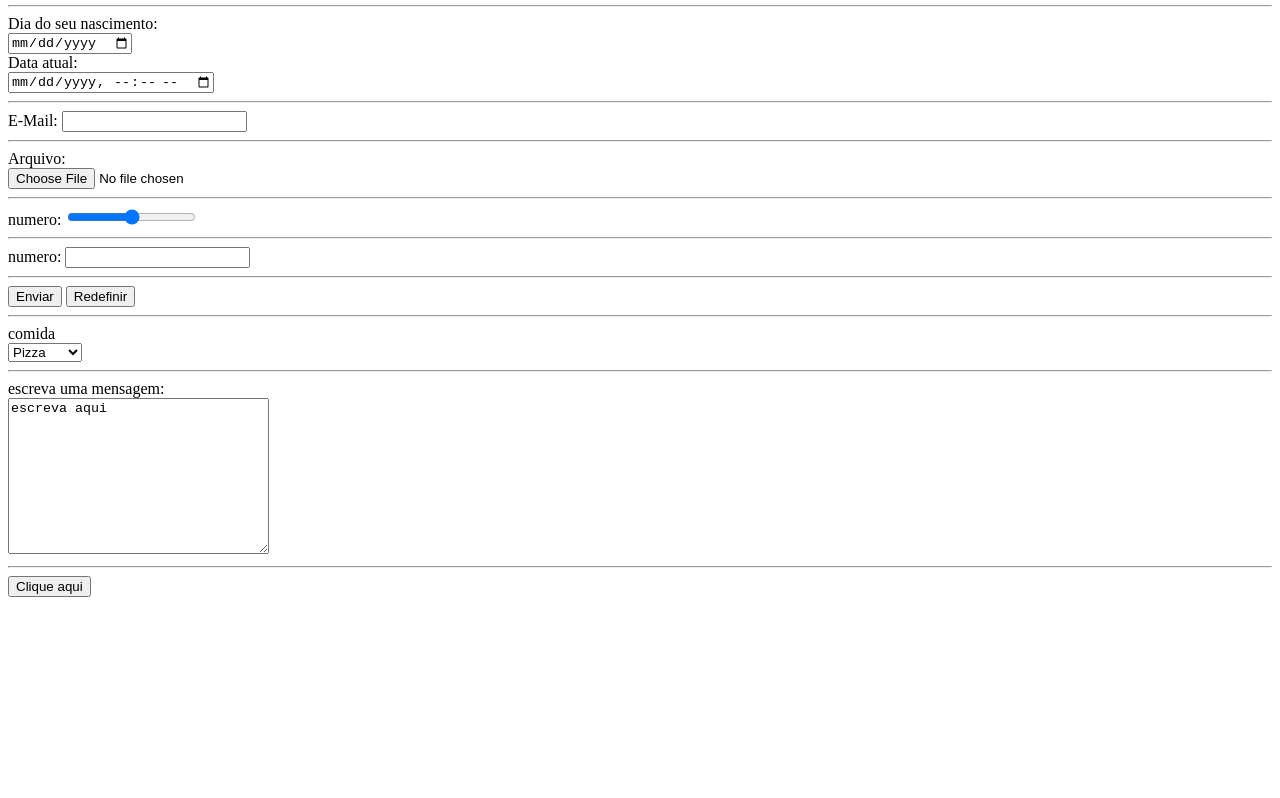
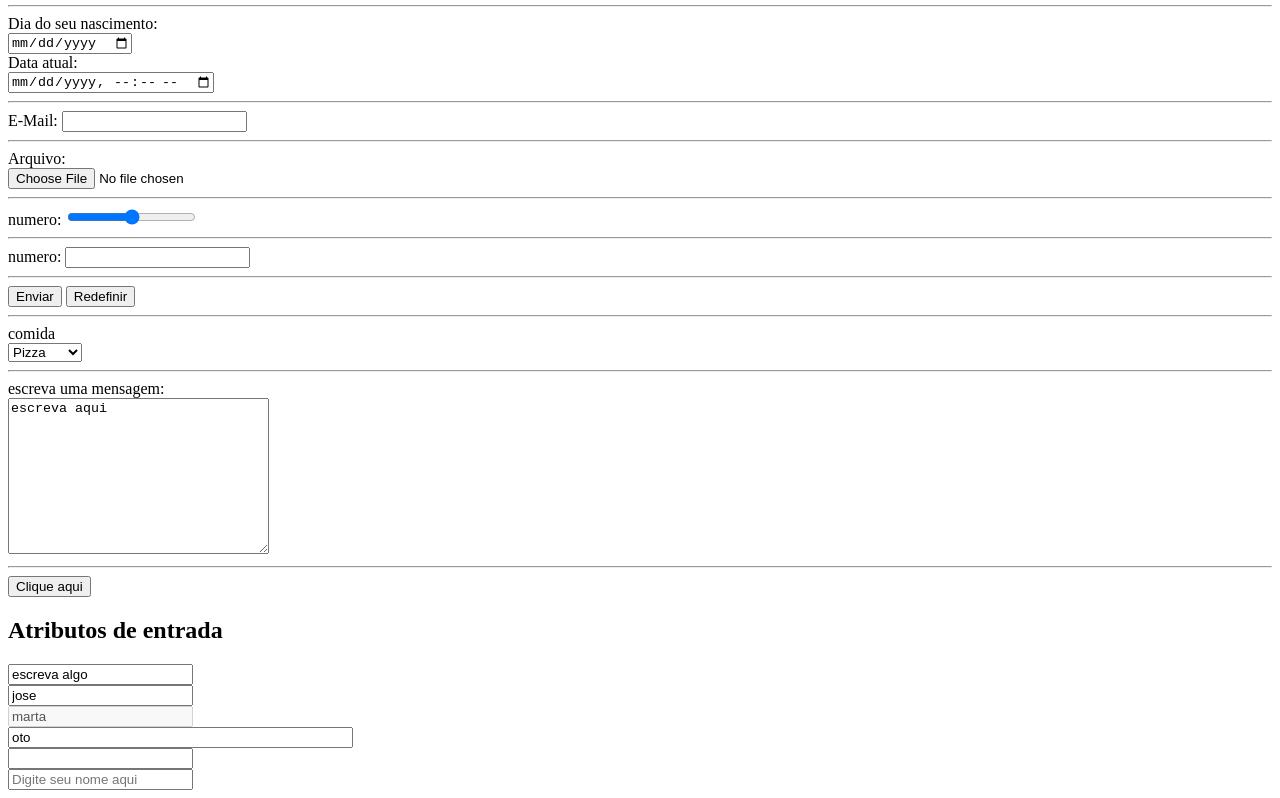
Before and after one commit to xxxartur/cursoweb, a plain HTML site: page unit03/index.html in a window 1280 px wide. Shown: the part 487-1285 px from the top of the page. Before the commit the page ends 1092 px from the top, so only its background shows below. Drawn offline with Linux system fonts and the light colour scheme.

Commit message:
finalizando unit03

```diff
--- a/unit03/index.html
+++ b/unit03/index.html
@@ -73,6 +73,15 @@
 
             <button type="button" onclick="alert('ola mundo')">Clique aqui</button>
 
+            <h2> Atributos de entrada</h2>
+
+            <input type="text" name="low" value="escreva algo"/> <br/>
+            <input type="text" name="low" value="jose" readonly/> <br/>
+            <input type="text" name="low" value="marta" disabled/> <br/>
+            <input type="text" name="low" value="oto" size="40"/> <br/>
+            <input type="text" name="low" maxlength="4"/> <br/>
+            <input type="text" name="low" placeholder="Digite seu nome aqui" required/> <br/>
+
         </form>
 
     </body>
```
